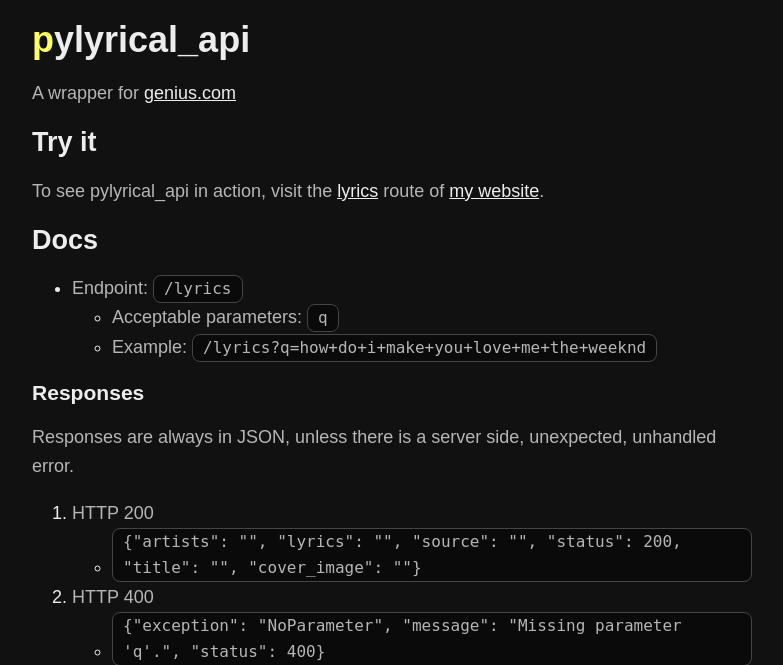
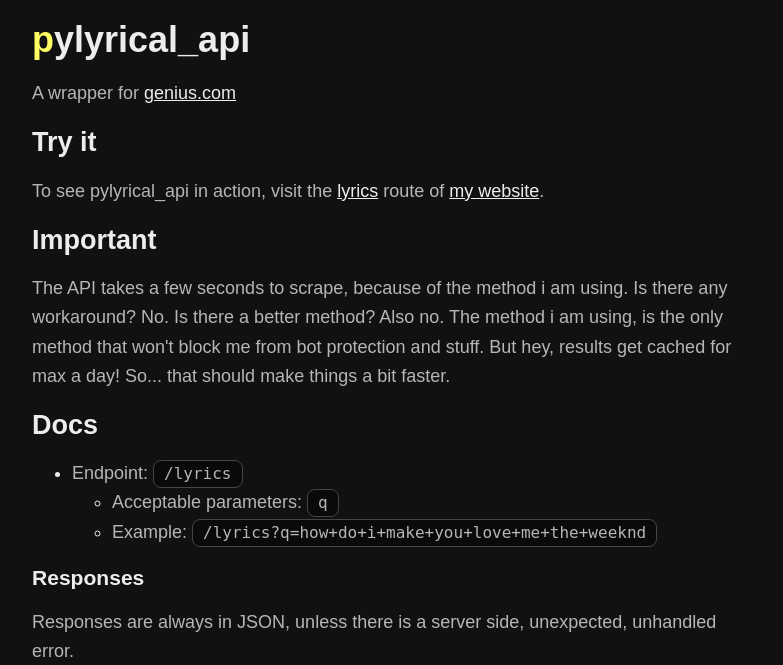
Before and after one commit to devlocalhost/pylyrical_api, a Flask app: page / in a window 1280 px wide. Shown: the top 665 px of the page, without its empty margins (248-1031 px from the left). Run offline with Flask 3, Linux system fonts and the light colour scheme.

Commit message:
note about the long scraping time

```diff
--- a/templates/index.html
+++ b/templates/index.html
@@ -11,6 +11,9 @@
 
     <h2>Try it</h2>
     <p>To see pylyrical_api in action, visit the <a href="https://dev64.xyz/lyrics">lyrics</a> route of <a href="https://dev64.xyz">my website</a>.</p>
+
+    <h2>Important</h2>
+    <p>The API takes a few seconds to scrape, because of the method i am using. Is there any workaround? No. Is there a better method? Also no. The method i am using, is the only method that won't block me from bot protection and stuff. But hey, results get cached for max a day! So... that should make things a bit faster.</p>
 
     <h2>Docs</h2>
     <ul>
```
